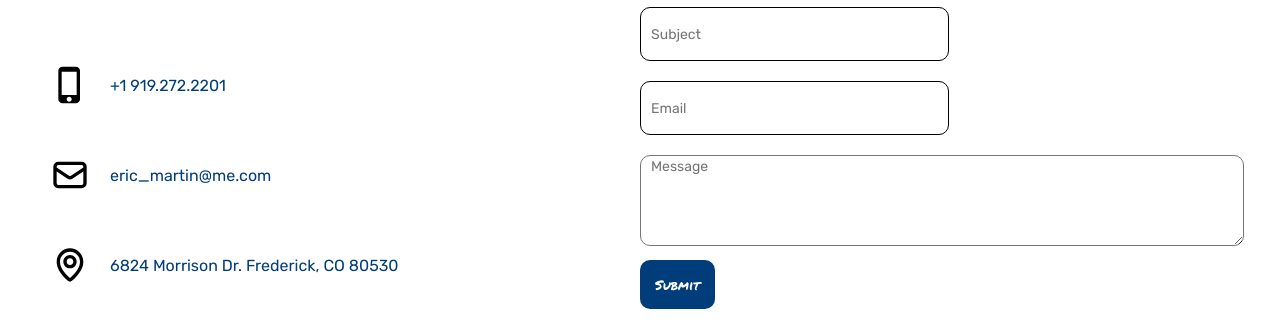
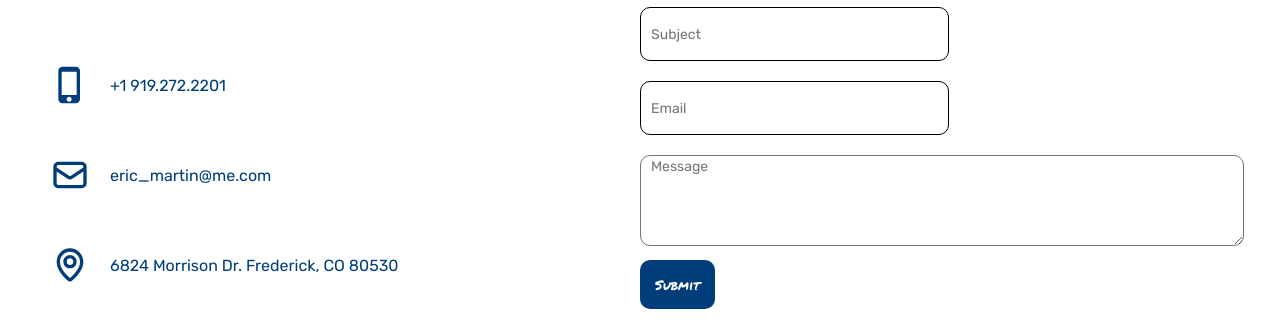
Before and after one commit to EMtheDM/REACT-Portfolio, a React (Create React App) app: page /contact in a window 1280 px wide. Shown: the part 433-768 px from the top of the page. Built offline with nearby package versions, Linux system fonts and the light colour scheme; the HTML template or start-up script is replaced by a standard one.

Commit message:
update to contact page

```diff
--- a/src/components/contact/contact.css
+++ b/src/components/contact/contact.css
@@ -52,6 +52,7 @@
     display: flex;
     align-items: center;
     justify-content: center;
+    color: #003d7a;
 }
 
 .c-desc {
```
